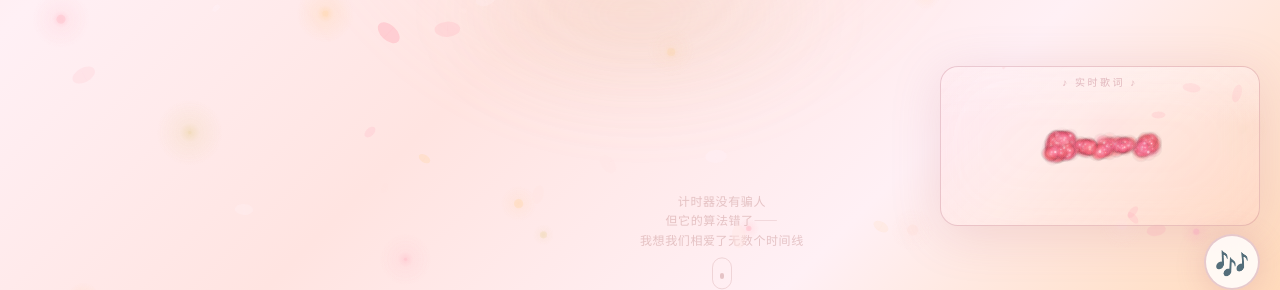
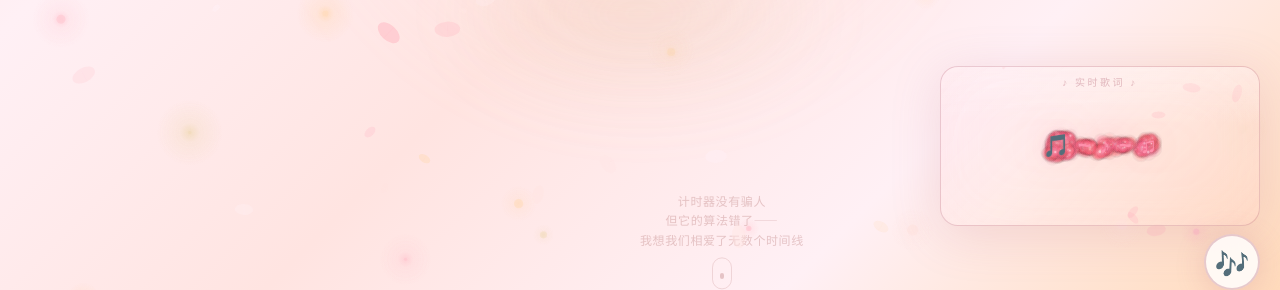
Before and after one commit to Carry-0304/love-site, a Next.js app in the folder love-site/: page /love-site/ in a window 1280 px wide. Shown: the part 486-776 px from the top of the page. Built offline with nearby package versions, Linux system fonts and the light colour scheme.

Commit message:
fix: 粒子画布上叠加黑体粉色文字层确保歌词始终可见

```diff
--- a/love-site/app/components/MusicPlayer.tsx
+++ b/love-site/app/components/MusicPlayer.tsx
@@ -45,6 +45,7 @@ function sampleText(offCtx: CanvasRenderingContext2D, offW: number, offH: number
 export default function MusicPlayer() {
   const [playing, setPlaying] = useState(false);
   const audioRef = useRef<HTMLAudioElement | null>(null);
+  const [currentText, setCurrentText] = useState(LYRICS[0]?.text || "🎵");
   const canvasRef = useRef<HTMLCanvasElement | null>(null);
   const offscreenRef = useRef<HTMLCanvasElement | null>(null);
   const particlesRef = useRef<Particle[]>([]);
@@ -91,6 +92,7 @@ export default function MusicPlayer() {
       }
       if (i !== lyricIdxRef.current) {
         lyricIdxRef.current = i;
+        setCurrentText(LYRICS[i]?.text || "🎵");
         scatterRef.current = 30; // ~0.5s scatter phase at 60fps
       }
     };
@@ -256,6 +258,21 @@ export default function MusicPlayer() {
           {/* Particle lyrics canvas */}
           <canvas ref={canvasRef} style={{ position:"absolute", inset:0, width:CARD_W, height:CARD_H }} />
 
+          {/* Text overlay — guaranteed readable */}
+          <div style={{ position:"absolute", inset:0, display:"flex",
+            alignItems:"center", justifyContent:"center", padding:"0 16px", pointerEvents:"none" }}>
+            <p style={{
+              fontFamily:'"SimHei","Heiti SC","Microsoft YaHei","PingFang SC",sans-serif',
+              fontWeight:900, fontSize:22,
+              color:"#FF8FAB",
+              textAlign:"center" as const, lineHeight:1.4, margin:0,
+              textShadow:"0 0 20px rgba(255,107,138,0.6), 0 0 40px rgba(255,143,171,0.35), 0 2px 4px rgba(181,101,118,0.4)",
+              letterSpacing: "0.05em",
+            }}>
+              {currentText}
+            </p>
+          </div>
+
           {/* Glossy highlight */}
           <div style={{ position:"absolute", top:0, left:0, right:0, height:"35%",
             background:"linear-gradient(180deg, rgba(255,255,255,0.25) 0%, transparent 100%)",
```
